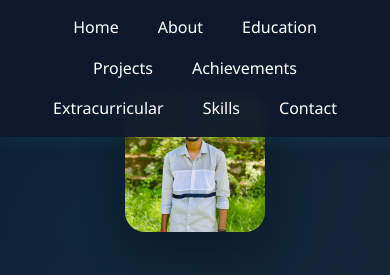
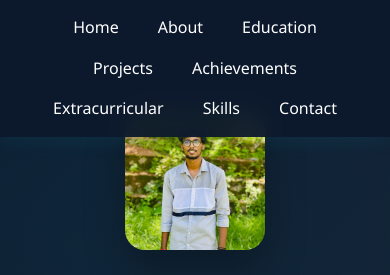
Before and after one commit to kautham28/Portfolio, a plain HTML site: page index.html in a window 390 px wide. Shown: the top 275 px of the page. Drawn offline with Linux system fonts and the light colour scheme.

Commit message:
Refactor hero section styles for improved mobile responsiveness and spacing adjustments

```diff
--- a/index.html
+++ b/index.html
@@ -462,6 +462,9 @@
 
         /* Responsive Design */
         @media (max-width: 968px) {
+            .hero {
+                padding-top: 120px;
+            }
             .hero-content {
                 grid-template-columns: 1fr;
                 text-align: center;
@@ -470,7 +473,7 @@
 
             .hero-image {
                 justify-self: center;
-                margin-top: 70px;
+                margin-top: 20px;
             }
 
             .hero h1 {
@@ -497,6 +500,9 @@
         }
 
         @media (max-width: 768px) {
+            .hero {
+                padding-top: 110px;
+            }
             .hero-content {
                 grid-template-columns: 1fr;
                 text-align: center;
@@ -510,7 +516,7 @@
                 display: flex;
                 justify-content: center;
                 align-items: center;
-                margin-top: 40px;
+                margin-top: 18px;
             }
             .hero-text {
                 padding-left: 0;
@@ -542,12 +548,12 @@
         }
         @media (max-width: 480px) {
             .hero {
-                padding: 60px 5px 20px;
+                padding-top: 100px;
             }
             .hero-image {
                 width: 140px;
                 height: 140px;
-                margin-top: 32px;
+                margin-top: 10px;
             }
             .hero h1 {
                 font-size: 1.1em;
```
